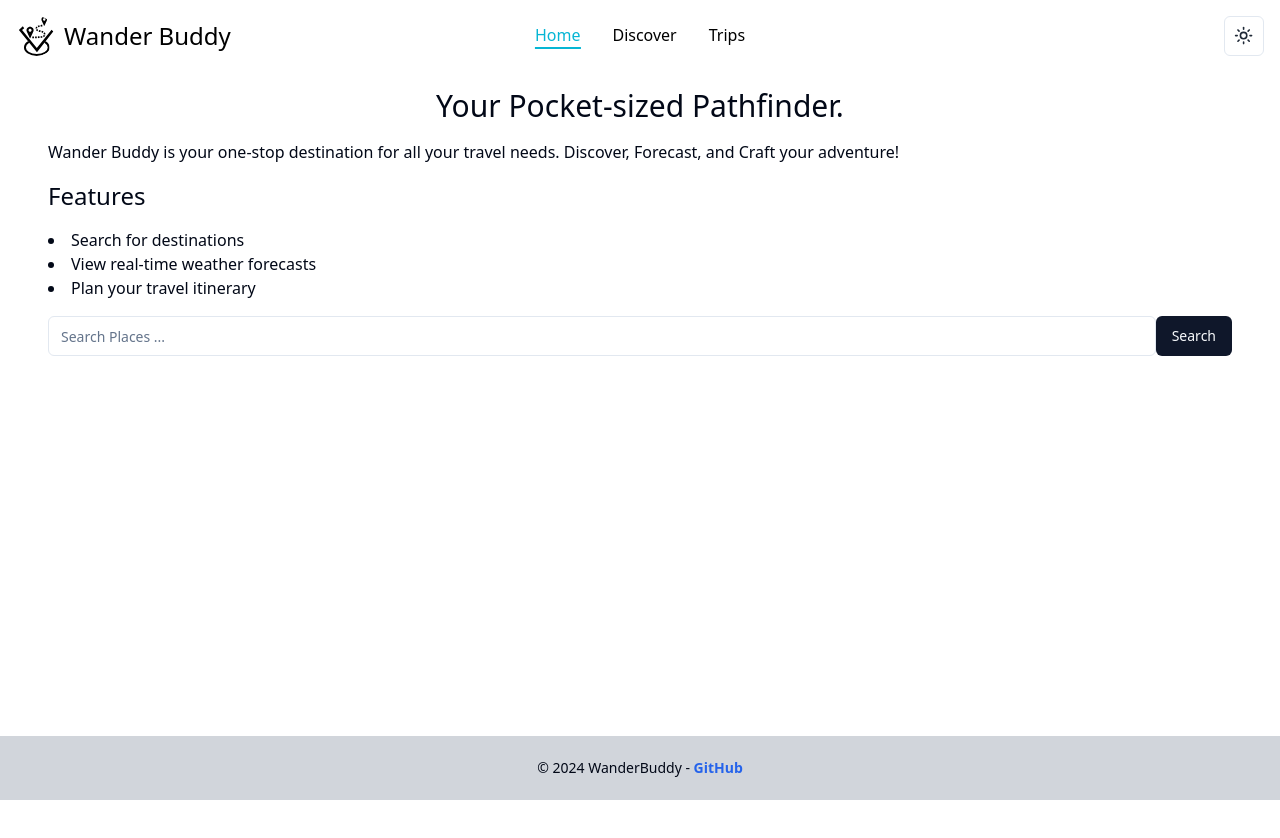
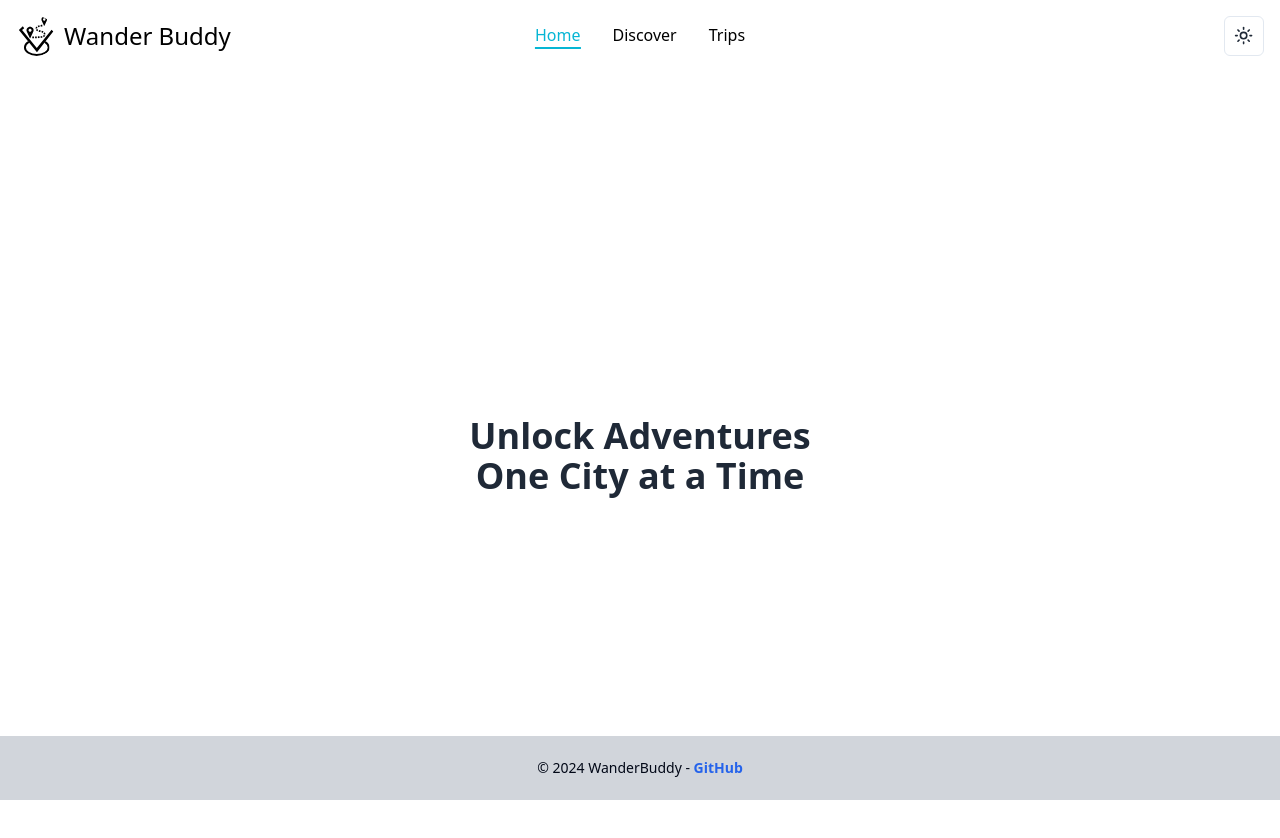
Before and after one commit to adelansari/wander-buddy, a React (Vite) app in the folder frontend/: page / in a window 1280 px wide. Shown: the top 838 px of the page. Before the commit the page ends 800 px from the top, so only its background shows below. Built offline with nearby package versions, Linux system fonts and the light colour scheme.

Commit message:
Add sticky nav bar

```diff
--- a/frontend/src/components/layouts/NavMenu.tsx
+++ b/frontend/src/components/layouts/NavMenu.tsx
@@ -19,7 +19,7 @@ const NavMenu: React.FC<NavMenuProps> = ({ routes }) => {
   const matches = routes.map(route => useMatch(route.path));
 
   return (
-    <nav className='relative flex justify-between items-center p-4 bg-white dark:bg-gray-900 text-gray-800 dark:text-white'>
+    <nav className='sticky top-0 z-20 flex justify-between items-center p-4 bg-white dark:bg-gray-900 text-gray-800 dark:text-white'>
       <div className='flex items-center'>
         <a href="/" className="flex items-center">
           <Avatar className='filter dark:invert'>
@@ -53,7 +53,7 @@ const NavMenu: React.FC<NavMenuProps> = ({ routes }) => {
             <Menu color='currentColor' size={32} />
           </button>
           {isOpen && (
-            <div className='absolute top-12 right-0 p-4 bg-white dark:bg-gray-900 text-gray-800 dark:text-white rounded-lg shadow-lg z-10 w-48'> {/* Adjust the width here */}
+            <div className='absolute top-12 right-0 p-4 bg-white dark:bg-gray-900 text-gray-800 dark:text-white rounded-lg shadow-lg z-10 w-48'>
               {routes.map(({ path, name }, index) => (
                 <a
                   key={path}
--- a/frontend/src/components/pages/LandingPage.tsx
+++ b/frontend/src/components/pages/LandingPage.tsx
@@ -1,80 +1,9 @@
-import { useEffect, useRef, useState } from 'react';
-import { Button } from '@/components/ui/button';
-import { Input } from '@/components/ui/input';
-import axios from 'axios';
-import WeatherCard from '../custom/weather/WeatherCard';
-import { useToast } from '../ui/use-toast';
-import { ToastAction } from '@/components/ui/toast';
-
 const LandingPage = () => {
-  const [searchValue, setSearchValue] = useState<string>('');
-  const [weatherData, setWeatherData] = useState(null);
-  const weatherCardRef = useRef<HTMLDivElement | null>(null);
-  const { toast } = useToast();
-
-  const handleInput = (e: React.ChangeEvent<HTMLInputElement>) => {
-    setSearchValue(e.target.value);
-  };
-
-  const handleSearch = async () => {
-    try {
-      // Get weather forecast from Symfony backend
-      const weatherResponse = await axios.get(`${import.meta.env.VITE_BACKEND_WEATHER_URL}/api/weather`, {
-        params: {
-          location: searchValue,
-        },
-      });
-      const weatherData = weatherResponse.data;
-      setWeatherData(weatherData);
-    } catch (error) {
-      console.error('Error:', error);
-      let errorMessage = 'An unknown error occurred.';
-      if ((error as any).response && (error as any).response.data && (error as any).response.data.message) {
-        errorMessage = (error as any).response.data.message;
-      }
-      console.error('Error message:', errorMessage);
-      toast({
-        variant: 'destructive',
-        title: 'Uh oh! Something went wrong.',
-        description: 'City not found.',
-        action: <ToastAction altText='Try again'>Try again</ToastAction>,
-      });
-    }
-  };
-
-  useEffect(() => {
-    if (weatherData && weatherCardRef.current) {
-      weatherCardRef.current.scrollIntoView({ behavior: 'smooth' });
-    }
-  }, [weatherData]);
-
   return (
-    <div className='p-4'>
-      <h1 className='text-3xl text-center mb-4'>Your Pocket-sized Pathfinder.</h1>
-      <p className='mb-4'>
-        Wander Buddy is your one-stop destination for all your travel needs. Discover, Forecast, and Craft your
-        adventure!
-      </p>
-      <h2 className='text-2xl mb-4'>Features</h2>
-      <ul className='list-disc list-inside mb-4'>
-        <li>Search for destinations</li>
-        <li>View real-time weather forecasts</li>
-        <li>Plan your travel itinerary</li>
-      </ul>
-      <div className='flex items-center'>
-        <Input
-          value={searchValue}
-          onChange={handleInput}
-          placeholder='Search Places ...'
-          className='location-search-input'
-        />
-        <Button onClick={handleSearch}>Search</Button>
-      </div>
-      {weatherData && (
-        <div ref={weatherCardRef}>
-          <WeatherCard weatherData={weatherData} />
-        </div>
-      )}
+    <div className="flex flex-col items-center justify-center min-h-screen bg-white dark:bg-gray-900 text-gray-800 dark:text-white">
+      <h1 className="text-4xl font-bold text-center mb-8">
+        Unlock Adventures <br /> One City at a Time
+      </h1>
     </div>
   );
 };
```
Also changed, not shown: 2 other files (tests, documents, lock files or other folders).
